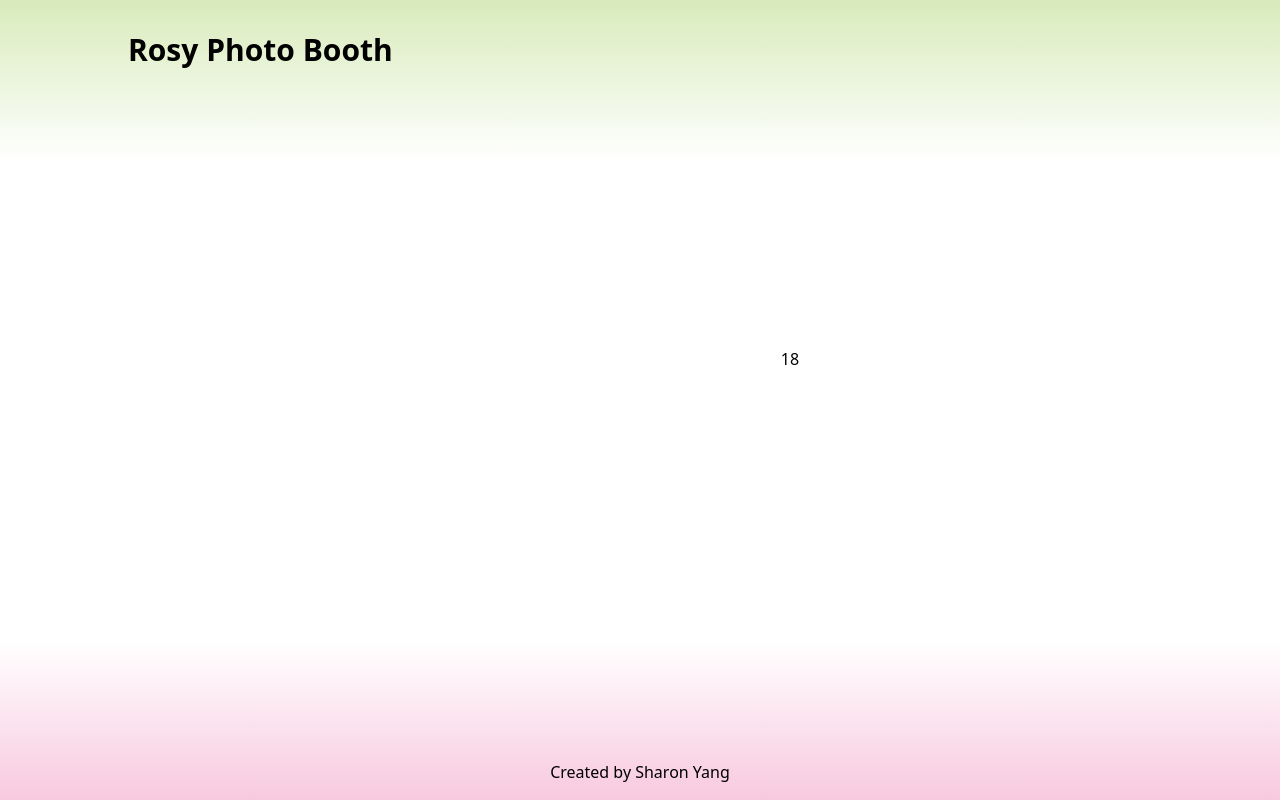
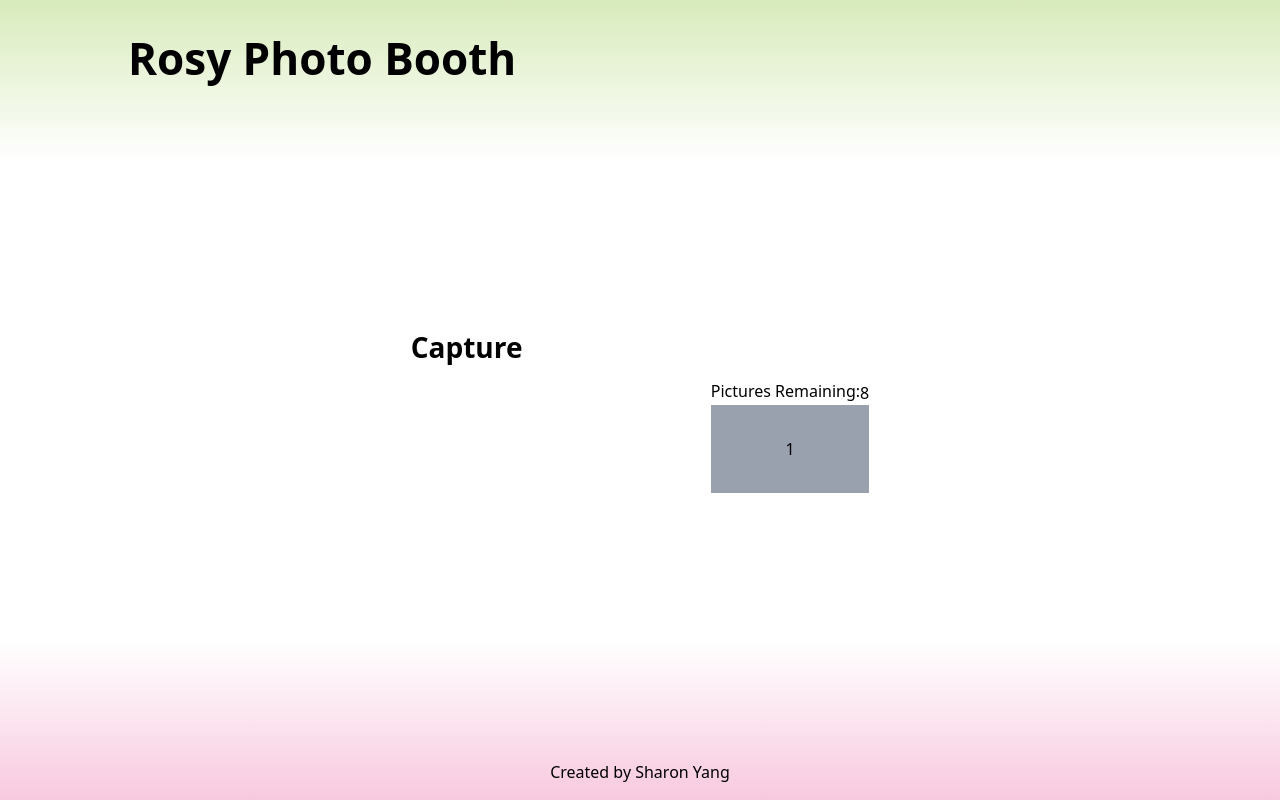
Before and after one commit to sharonyang16/rosy-photo-booth, a Next.js app: page / in a window 1280 px wide. Both pictures are taken after a click on the button "start". Built offline with nearby package versions, Linux system fonts and the light colour scheme; no server answers.

Commit message:
Create and use page layout

```diff
--- a/src/components/Layout/Footer/Footer.tsx
+++ b/src/components/Layout/Footer/Footer.tsx
@@ -1,5 +1,11 @@
+import Typography from "@/components/base/Typography";
+
 const Footer = () => {
-  return <footer className="py-4 text-center">Created by Sharon Yang</footer>;
+  return (
+    <footer className="flex justify-center items-center py-4 ">
+      <Typography>Created by Sharon Yang</Typography>
+    </footer>
+  );
 };
 
 export default Footer;
--- a/src/components/Layout/Header/Header.tsx
+++ b/src/components/Layout/Header/Header.tsx
@@ -1,5 +1,11 @@
+import Typography from "@/components/base/Typography";
+
 const Header = () => {
-  return <header className="text-3xl font-bold py-8">Rosy Photo Booth</header>;
+  return (
+    <header className="py-8">
+      <Typography variant="title">Rosy Photo Booth</Typography>
+    </header>
+  );
 };
 
 export default Header;
--- /dev/null
+++ b/src/components/Layout/PageLayout.tsx
@@ -0,0 +1,18 @@
+import Typography from "../base/Typography";
+
+type PageLayoutProps = {
+  pageHeading: string;
+  children: React.ReactNode;
+};
+const PageLayout = ({ pageHeading, children }: PageLayoutProps) => {
+  return (
+    <div className="flex flex-col gap-4">
+      <Typography variant="header" as="h1">
+        {pageHeading}
+      </Typography>
+      {children}
+    </div>
+  );
+};
+
+export default PageLayout;
--- a/src/components/pages/CapturePage/CapturePage.tsx
+++ b/src/components/pages/CapturePage/CapturePage.tsx
@@ -1,5 +1,7 @@
 import Webcam from "react-webcam";
 import { PICTURE_COUNT } from "@/types/constants";
+import Typography from "@/components/base/Typography";
+import PageLayout from "@/components/Layout/PageLayout";
 type CapturePageProps = {
   webcamRef: React.RefObject<Webcam>;
   currentCountdown: number;
@@ -11,11 +13,21 @@ const CapturePage = ({
   pictures,
 }: CapturePageProps) => {
   return (
-    <div className="flex">
-      <Webcam ref={webcamRef} mirrored disablePictureInPicture />
-      <div>{currentCountdown}</div>
-      <div>{PICTURE_COUNT * 2 - pictures.length}</div>
-    </div>
+    <PageLayout pageHeading="Capture">
+      <div className="flex">
+        <Webcam ref={webcamRef} mirrored disablePictureInPicture />
+        <div>
+          <div className="flex">
+            <Typography variant="label">Pictures Remaining: </Typography>
+            <Typography>{PICTURE_COUNT * 2 - pictures.length}</Typography>
+          </div>
+
+          <div className="flex justify-center items-center p-8 bg-gray-400">
+            <Typography>{currentCountdown}</Typography>
+          </div>
+        </div>
+      </div>
+    </PageLayout>
   );
 };
 
--- a/src/components/pages/CustomizePage/CustomizePage.tsx
+++ b/src/components/pages/CustomizePage/CustomizePage.tsx
@@ -1,4 +1,5 @@
 import RadioButton from "@/components/base/RadioButton";
+import PageLayout from "@/components/Layout/PageLayout";
 import StripLayout from "@/components/StripLayout";
 import { useCustomize } from "@/hooks/useCustomize";
 import {
@@ -24,6 +25,8 @@ const CustomizePage = ({ layout, selectedPictures }: CustomizePageProps) => {
     handleDownloadImage,
   } = useCustomize();
   return (
+    <PageLayout pageHeading="Customize">
+      {" "}
       <div className="flex">
         <div className="flex flex-col w-fit">
           <StripLayout
@@ -75,6 +78,7 @@ const CustomizePage = ({ layout, selectedPictures }: CustomizePageProps) => {
           </fieldset>
         </form>
       </div>
+    </PageLayout>
   );
 };
 
--- a/src/components/pages/OptionsPage/OptionsForm/OptionsForm.tsx
+++ b/src/components/pages/OptionsPage/OptionsForm/OptionsForm.tsx
@@ -12,9 +12,6 @@ const OptionsForm = ({
 }: PhotoboothFormProps) => {
   return (
     <form className="flex flex-col gap-4">
-      <Typography variant="header" as="h1">
-        options
-      </Typography>
       <fieldset>
         <Typography variant="label" as="label">
           layout
--- a/src/components/pages/OptionsPage/OptionsPage.tsx
+++ b/src/components/pages/OptionsPage/OptionsPage.tsx
@@ -1,6 +1,7 @@
 import Webcam from "react-webcam";
 import OptionsForm from "./OptionsForm/OptionsForm";
 import { PhotoboothFormProps } from "../../../types/photobooth";
+import PageLayout from "@/components/Layout/PageLayout";
 const OptionsPage = ({
   webcamRef,
   layout,
@@ -10,6 +11,7 @@ const OptionsPage = ({
   setPhotoboothState,
 }: { webcamRef: React.RefObject<Webcam> } & PhotoboothFormProps) => {
   return (
+    <PageLayout pageHeading="Options">
       <div className="flex gap-4">
         <Webcam ref={webcamRef} mirrored disablePictureInPicture />
         <OptionsForm
@@ -20,6 +22,7 @@ const OptionsPage = ({
           setPhotoboothState={setPhotoboothState}
         />
       </div>
+    </PageLayout>
   );
 };
 
--- a/src/components/pages/SelectPage/SelectPage.tsx
+++ b/src/components/pages/SelectPage/SelectPage.tsx
@@ -4,6 +4,7 @@ import DraggableImage from "./DraggableImage";
 import DroppableImage from "./DroppableImage";
 import StripLayout from "@/components/StripLayout";
 import { layoutToImgClass } from "@/types/constants";
+import PageLayout from "@/components/Layout/PageLayout";
 
 type SelectPageProps = {
   layout: Layout;
@@ -20,9 +21,8 @@ const SelectPage = ({
   handleDragEnd,
 }: SelectPageProps) => {
   return (
-    <DndContext onDragEnd={handleDragEnd}>
-      <div className="w-full">
-        <h2 className="text-center">Choose your pictures</h2>
+    <PageLayout pageHeading="Choose your pictures">
+      <DndContext onDragEnd={handleDragEnd}>
         <div className="flex justify-center items-center gap-16">
           <div>
             <StripLayout layout={layout}>
@@ -52,8 +52,8 @@ const SelectPage = ({
             </>
           </div>
         </div>
-      </div>
-    </DndContext>
+      </DndContext>
+    </PageLayout>
   );
 };
 
```
Lines whose indentation alone changed are shown as unchanged.
